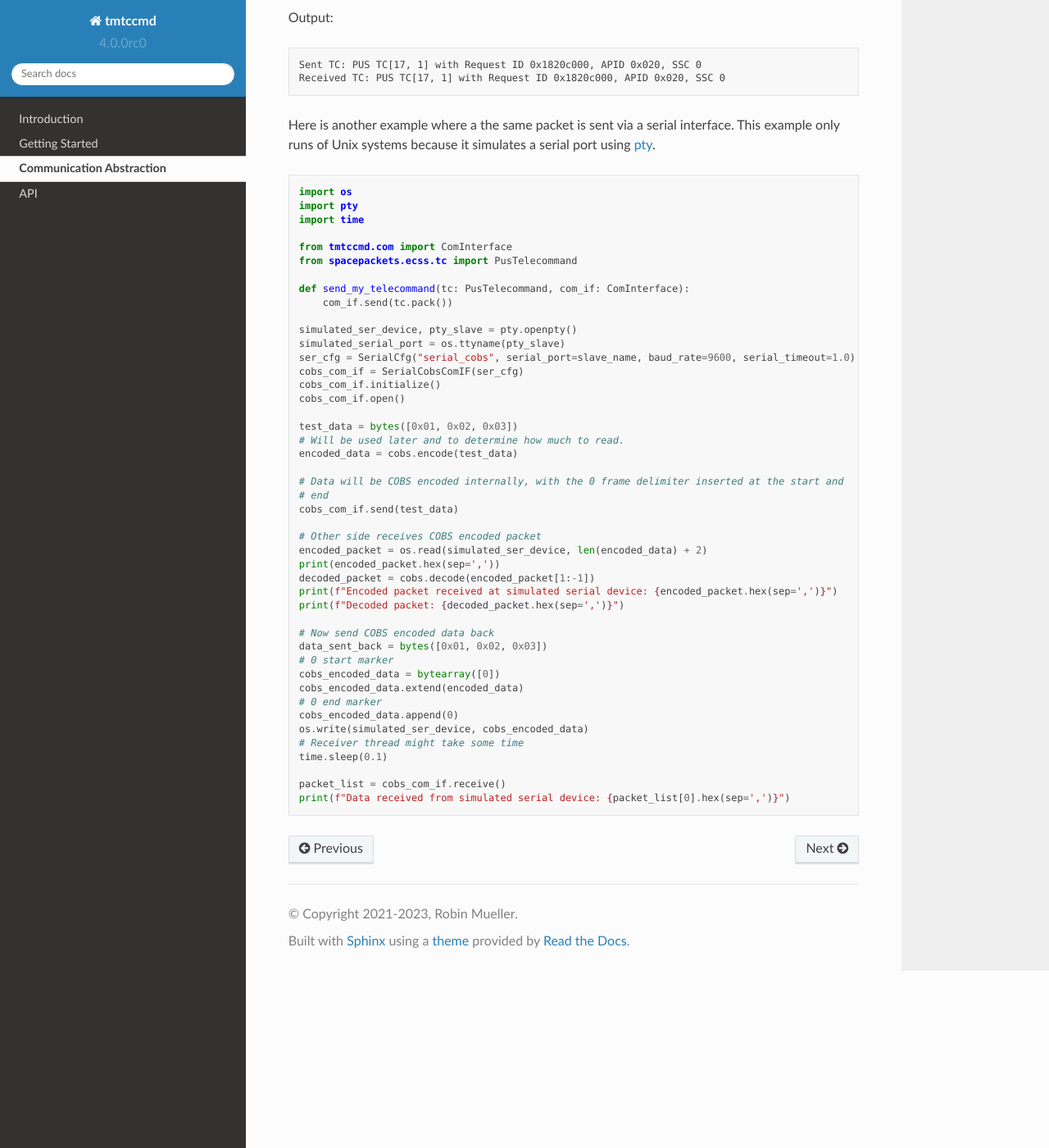
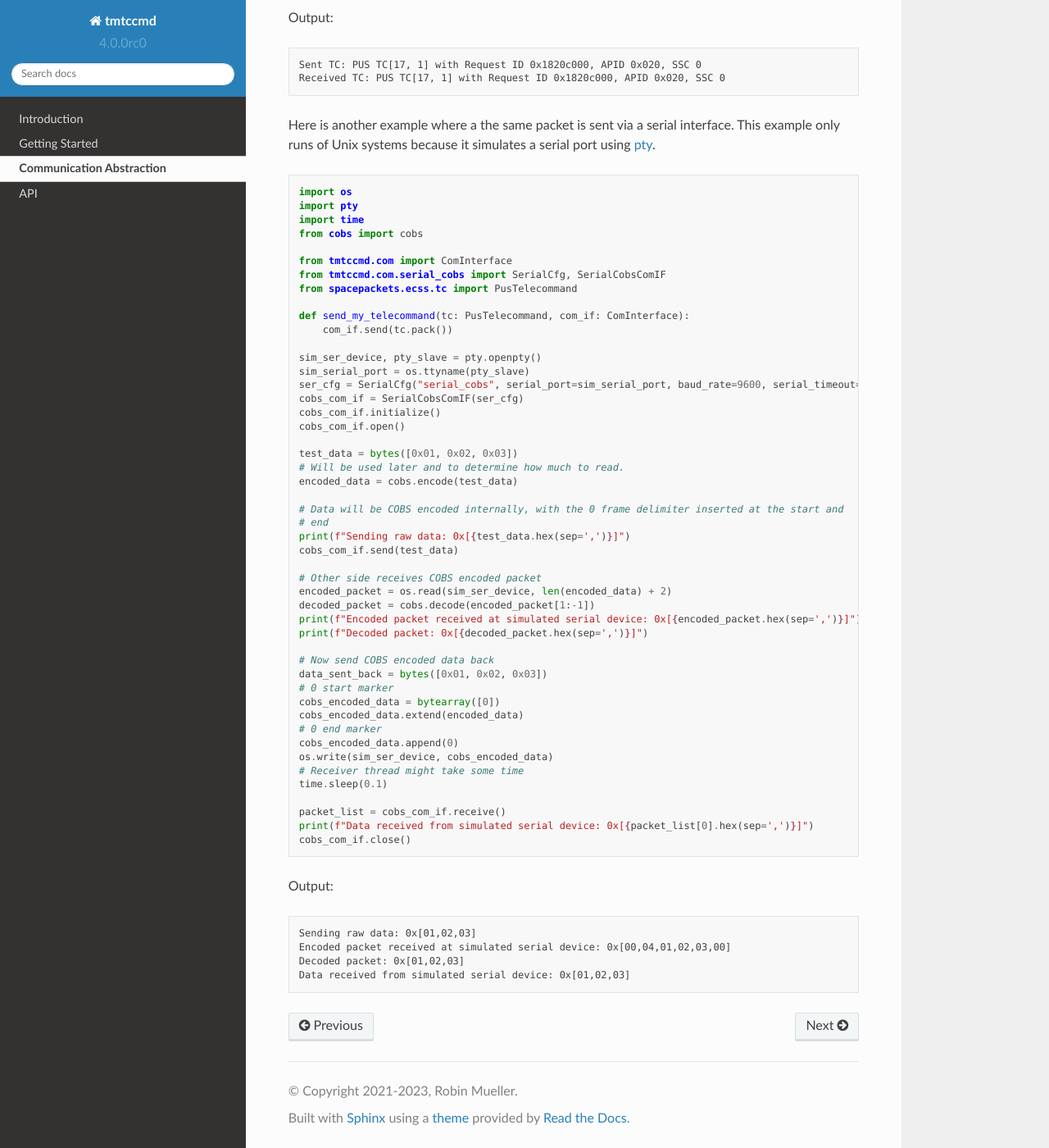
Before and after one commit to robamu-org/tmtccmd, a Sphinx documentation site: the page built from docs/communication.rst, in a window 1280 px wide and 1400 px high, scrolled down 1047 px. Shown: the whole window at 82% size. Built offline with Sphinx 7.4.7 and the Read the Docs theme 2.0.0, drawn with Linux system fonts in a browser that asks for light colours.

Commit message:
works on unix

```diff
--- a/docs/communication.rst
+++ b/docs/communication.rst
@@ -57,27 +57,29 @@ Output:
     Sent TC: PUS TC[17, 1] with Request ID 0x1820c000, APID 0x020, SSC 0
     Received TC: PUS TC[17, 1] with Request ID 0x1820c000, APID 0x020, SSC 0
 
+
 Here is another example where a the same packet is sent via a serial interface. This
 example only runs of Unix systems because it simulates a serial port using
 `pty <https://docs.python.org/3/library/pty.html>`_.
 
 .. testcode:: serial_cobs
-    # Unfortunately, this does not work..
-    # :skipif: is_win
+    :skipif: sys.platform.startswith("win")
 
     import os
     import pty
     import time
+    from cobs import cobs
 
     from tmtccmd.com import ComInterface
+    from tmtccmd.com.serial_cobs import SerialCfg, SerialCobsComIF
     from spacepackets.ecss.tc import PusTelecommand
 
     def send_my_telecommand(tc: PusTelecommand, com_if: ComInterface):
     	com_if.send(tc.pack())
 
-    simulated_ser_device, pty_slave = pty.openpty()
-    simulated_serial_port = os.ttyname(pty_slave)
-    ser_cfg = SerialCfg("serial_cobs", serial_port=slave_name, baud_rate=9600, serial_timeout=1.0)
+    sim_ser_device, pty_slave = pty.openpty()
+    sim_serial_port = os.ttyname(pty_slave)
+    ser_cfg = SerialCfg("serial_cobs", serial_port=sim_serial_port, baud_rate=9600, serial_timeout=1.0)
     cobs_com_if = SerialCobsComIF(ser_cfg)
     cobs_com_if.initialize()
     cobs_com_if.open()
@@ -88,14 +90,14 @@ example only runs of Unix systems because it simulates a serial port using
 
     # Data will be COBS encoded internally, with the 0 frame delimiter inserted at the start and
     # end
+    print(f"Sending raw data: 0x[{test_data.hex(sep=',')}]")
     cobs_com_if.send(test_data)
 
     # Other side receives COBS encoded packet
-    encoded_packet = os.read(simulated_ser_device, len(encoded_data) + 2)
-    print(encoded_packet.hex(sep=','))
+    encoded_packet = os.read(sim_ser_device, len(encoded_data) + 2)
     decoded_packet = cobs.decode(encoded_packet[1:-1])
-    print(f"Encoded packet received at simulated serial device: {encoded_packet.hex(sep=',')}")
-    print(f"Decoded packet: {decoded_packet.hex(sep=',')}")
+    print(f"Encoded packet received at simulated serial device: 0x[{encoded_packet.hex(sep=',')}]")
+    print(f"Decoded packet: 0x[{decoded_packet.hex(sep=',')}]")
 
     # Now send COBS encoded data back
     data_sent_back = bytes([0x01, 0x02, 0x03])
@@ -104,9 +106,19 @@ example only runs of Unix systems because it simulates a serial port using
     cobs_encoded_data.extend(encoded_data)
     # 0 end marker
     cobs_encoded_data.append(0)
-    os.write(simulated_ser_device, cobs_encoded_data)
+    os.write(sim_ser_device, cobs_encoded_data)
     # Receiver thread might take some time
     time.sleep(0.1)
 
     packet_list = cobs_com_if.receive()
-    print(f"Data received from simulated serial device: {packet_list[0].hex(sep=',')}")
+    print(f"Data received from simulated serial device: 0x[{packet_list[0].hex(sep=',')}]")
+    cobs_com_if.close()
+
+Output:
+
+.. testoutput:: serial_cobs
+
+    Sending raw data: 0x[01,02,03]
+    Encoded packet received at simulated serial device: 0x[00,04,01,02,03,00]
+    Decoded packet: 0x[01,02,03]
+    Data received from simulated serial device: 0x[01,02,03]
--- a/docs/conf.py
+++ b/docs/conf.py
@@ -34,13 +34,16 @@ extensions = [
     "sphinx.ext.autodoc",
     "sphinx.ext.intersphinx",
     "sphinx.ext.doctest",
-    "sphinx_rtd_theme"
+    "sphinx_rtd_theme",
 ]
 
 # Disable the doctests of the full package because those would require the explicit specification
 # of imports. The doctests inside the source code are covered by pytest, using the --doctest-modules
 # configuration option.
 doctest_test_doctest_blocks = ""
+doctest_global_setup = """
+import sys
+"""
 
 # Add any paths that contain templates here, relative to this directory.
 templates_path = ["_templates"]
```
